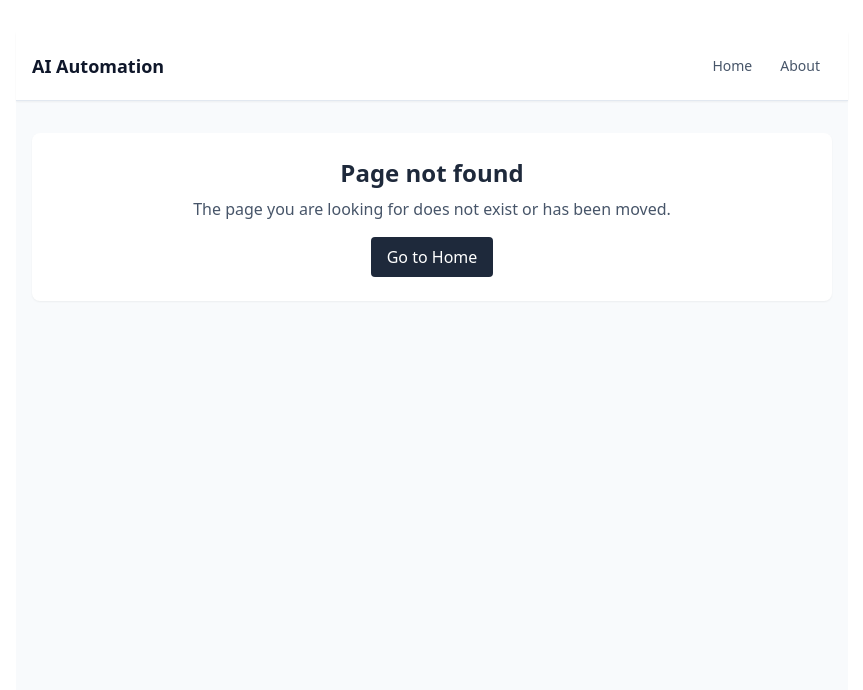
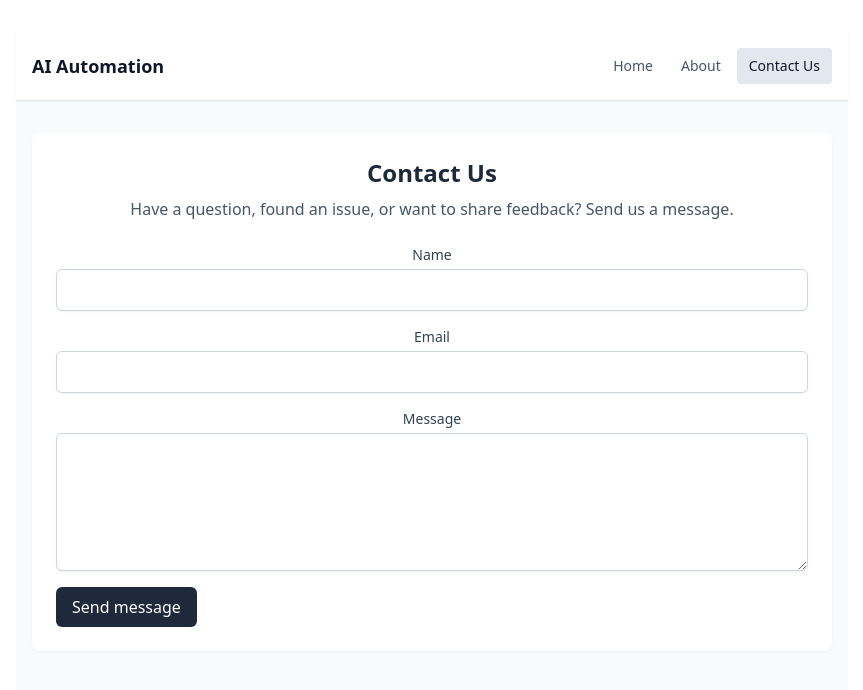
Before and after one commit to igorishchenko/ai-automation-testing, a React (Vite) app: page /contact in a window 1280 px wide. Before the commit this address had no page. Shown: the top 690 px of the page, without its empty margins (208-1071 px from the left). Built offline with nearby package versions, Linux system fonts and the light colour scheme.

Commit message:
SCRUM-8: Add Contact Us Form

```diff
--- a/src/App.tsx
+++ b/src/App.tsx
@@ -2,6 +2,7 @@ import { Outlet, Routes, Route } from 'react-router-dom'
 import { Header } from './components/Header'
 import Home from './pages/Home'
 import About from './pages/About'
+import Contact from './pages/Contact'
 import NotFound from './pages/NotFound'
 import Profile from './pages/Profile'
 
@@ -22,6 +23,7 @@ export default function App() {
       <Route path="/" element={<AppLayout />}>
         <Route index element={<Home />} />
         <Route path="about" element={<About />} />
+        <Route path="contact" element={<Contact />} />
         <Route path="profile/:id" element={<Profile />} />
         <Route path="*" element={<NotFound />} />
       </Route>
--- a/src/components/Header.tsx
+++ b/src/components/Header.tsx
@@ -6,6 +6,7 @@ const APP_NAME = 'AI Automation'
 const navItems = [
   { to: '/', label: 'Home', end: true },
   { to: '/about', label: 'About', end: false },
+  { to: '/contact', label: 'Contact Us', end: false },
 ] as const
 
 export function Header() {
--- /dev/null
+++ b/src/pages/Contact.tsx
@@ -0,0 +1,183 @@
+import { useState, useCallback } from 'react'
+
+type FormState = {
+  name: string
+  email: string
+  message: string
+}
+
+type FormErrors = Partial<Record<keyof FormState, string>>
+
+const initialFormState: FormState = {
+  name: '',
+  email: '',
+  message: '',
+}
+
+function validateEmail(value: string): boolean {
+  const re = /^[^\s@]+@[^\s@]+\.[^\s@]+$/
+  return re.test(value.trim())
+}
+
+function validateForm(data: FormState): FormErrors {
+  const errors: FormErrors = {}
+  const nameTrimmed = data.name.trim()
+  const emailTrimmed = data.email.trim()
+  const messageTrimmed = data.message.trim()
+
+  if (!nameTrimmed) {
+    errors.name = 'Name is required.'
+  }
+  if (!emailTrimmed) {
+    errors.email = 'Email is required.'
+  } else if (!validateEmail(emailTrimmed)) {
+    errors.email = 'Please enter a valid email address.'
+  }
+  if (!messageTrimmed) {
+    errors.message = 'Message is required.'
+  }
+
+  return errors
+}
+
+export default function Contact() {
+  const [formData, setFormData] = useState<FormState>(initialFormState)
+  const [errors, setErrors] = useState<FormErrors>({})
+  const [submitted, setSubmitted] = useState(false)
+
+  const handleChange = useCallback(
+    (field: keyof FormState) => (e: React.ChangeEvent<HTMLInputElement | HTMLTextAreaElement>) => {
+      setFormData((prev) => ({ ...prev, [field]: e.target.value }))
+      if (errors[field]) {
+        setErrors((prev) => ({ ...prev, [field]: undefined }))
+      }
+    },
+    [errors]
+  )
+
+  const handleSubmit = useCallback(
+    (e: React.FormEvent<HTMLFormElement>) => {
+      e.preventDefault()
+      const validationErrors = validateForm(formData)
+      if (Object.keys(validationErrors).length > 0) {
+        setErrors(validationErrors)
+        return
+      }
+      setErrors({})
+      setSubmitted(true)
+    },
+    [formData]
+  )
+
+  if (submitted) {
+    return (
+      <div className="rounded-lg bg-white p-6 shadow-sm" role="status" aria-live="polite">
+        <h1 className="text-2xl font-semibold text-slate-800">Contact Us</h1>
+        <div className="mt-4 rounded-md border border-green-200 bg-green-50 p-4 text-green-800">
+          <p className="font-medium">Thank you for your message.</p>
+          <p className="mt-1 text-sm">
+            Your message has been successfully sent. We will get back to you as soon as we can.
+          </p>
+        </div>
+      </div>
+    )
+  }
+
+  return (
+    <div className="rounded-lg bg-white p-6 shadow-sm">
+      <h1 className="text-2xl font-semibold text-slate-800">Contact Us</h1>
+      <p className="mt-2 text-slate-600">
+        Have a question, found an issue, or want to share feedback? Send us a message.
+      </p>
+
+      <form
+        onSubmit={handleSubmit}
+        className="mt-6 flex flex-col gap-4"
+        noValidate
+        aria-label="Contact form"
+      >
+        <div>
+          <label htmlFor="contact-name" className="block text-sm font-medium text-slate-700">
+            Name
+          </label>
+          <input
+            id="contact-name"
+            type="text"
+            value={formData.name}
+            onChange={handleChange('name')}
+            autoComplete="name"
+            required
+            aria-required
+            aria-invalid={Boolean(errors.name)}
+            aria-describedby={errors.name ? 'contact-name-error' : undefined}
+            className={`mt-1 block w-full rounded-md border px-3 py-2 text-slate-900 shadow-sm focus:outline-none focus:ring-2 focus:ring-slate-500 focus:ring-offset-1 ${
+              errors.name ? 'border-red-500' : 'border-slate-300'
+            }`}
+          />
+          {errors.name && (
+            <p id="contact-name-error" className="mt-1 text-sm text-red-600" role="alert">
+              {errors.name}
+            </p>
+          )}
+        </div>
+
+        <div>
+          <label htmlFor="contact-email" className="block text-sm font-medium text-slate-700">
+            Email
+          </label>
+          <input
+            id="contact-email"
+            type="email"
+            value={formData.email}
+            onChange={handleChange('email')}
+            autoComplete="email"
+            required
+            aria-required
+            aria-invalid={Boolean(errors.email)}
+            aria-describedby={errors.email ? 'contact-email-error' : undefined}
+            className={`mt-1 block w-full rounded-md border px-3 py-2 text-slate-900 shadow-sm focus:outline-none focus:ring-2 focus:ring-slate-500 focus:ring-offset-1 ${
+              errors.email ? 'border-red-500' : 'border-slate-300'
+            }`}
+          />
+          {errors.email && (
+            <p id="contact-email-error" className="mt-1 text-sm text-red-600" role="alert">
+              {errors.email}
+            </p>
+          )}
+        </div>
+
+        <div>
+          <label htmlFor="contact-message" className="block text-sm font-medium text-slate-700">
+            Message
+          </label>
+          <textarea
+            id="contact-message"
+            value={formData.message}
+            onChange={handleChange('message')}
+            rows={5}
+            required
+            aria-required
+            aria-invalid={Boolean(errors.message)}
+            aria-describedby={errors.message ? 'contact-message-error' : undefined}
+            className={`mt-1 block w-full rounded-md border px-3 py-2 text-slate-900 shadow-sm focus:outline-none focus:ring-2 focus:ring-slate-500 focus:ring-offset-1 ${
+              errors.message ? 'border-red-500' : 'border-slate-300'
+            }`}
+          />
+          {errors.message && (
+            <p id="contact-message-error" className="mt-1 text-sm text-red-600" role="alert">
+              {errors.message}
+            </p>
+          )}
+        </div>
+
+        <button
+          type="submit"
+          className="w-fit rounded-md bg-slate-800 px-4 py-2 font-medium text-white transition-colors hover:bg-slate-700 focus:outline-none focus:ring-2 focus:ring-slate-500 focus:ring-offset-2"
+          aria-label="Submit contact form"
+        >
+          Send message
+        </button>
+      </form>
+    </div>
+  )
+}
```
Also changed, not shown: 1 other file (tests, documents, lock files or other folders).
